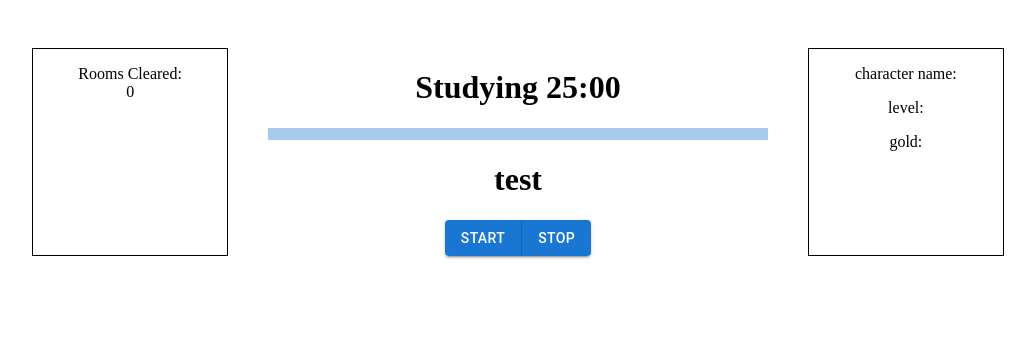
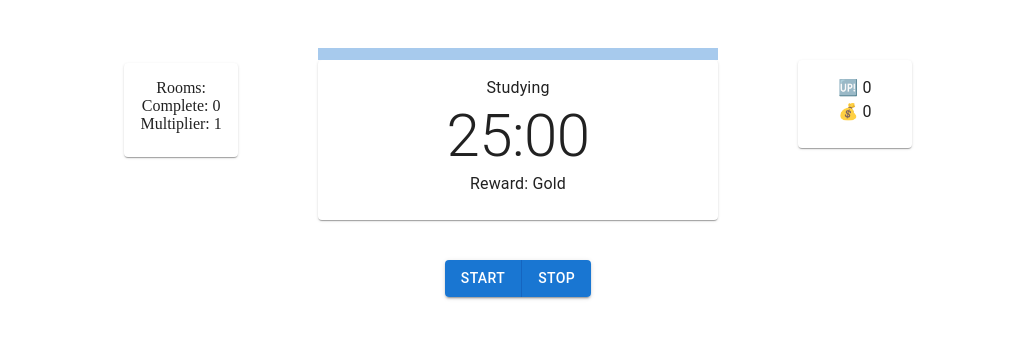
Before and after one commit to FS-CSCI150-F21/FS-CSCI150-F21-Team6, a React (Create React App) app in the folder timerpage/: page / in a window 1280 px wide. Shown: the top 338 px of the page, without its empty margins (122-1157 px from the left). Built offline with nearby package versions, Linux system fonts and the light colour scheme; no server answers.

Commit message:
Refactor code and start implementation of rewards

```diff
--- /dev/null
+++ b/package.json
@@ -0,0 +1,5 @@
+{
+  "dependencies": {
+    "axios": "^0.24.0"
+  }
+}
--- a/timerpage/src/App.js
+++ b/timerpage/src/App.js
@@ -3,112 +3,114 @@ import LinearProgress from '@mui/material/LinearProgress';
 import Button from '@mui/material/Button';
 import Box from '@mui/material/Box';
 import ButtonGroup from '@mui/material/ButtonGroup';
-import './App.css';
-
+import axios from 'axios';
+import TimerDisplay from './components/Timer.js';
+import CharacterDisplay from './components/CharacterDisplay'
+import RoomDisplay from './components/RoomDisplay'
 const convMinSec = minuteValue => minuteValue * 60;
-
-const handleRoomComplete = (pomoscompleted) => {
-    if (pomoscompleted % 2 == 0){
-
-    }
-}
-
 
 function App() {
     // these are values that the user can adjust to change the length of their pomos and breaks
-  const [ pomodoroLength , updatepomodoroLength ] = useState(25)
-  const [ shortBreakLength , updateShortBreakLength ] = useState(5)
-  const [ longBreakLength , updateLongBreakLength ] = useState(20)
+  const [ pomodoroLength , setpomodoroLength ] = useState(25)
+  const [ shortBreakLength , setShortBreakLength ] = useState(5)
+  const [ longBreakLength , setLongBreakLength ] = useState(20)
     // this is what we compare to our pomolength to get our percent and keep track of how long we've been timed
-  const [ timerSeconds , updateTimerSeconds ] = useState(convMinSec(pomodoroLength))
-  const [ timerMode , updateTimerMode ] = useState('Studying')
-  const [ dungeonPercent, updateDP ] = useState(0)
-  const [ isRunning, updateIsRunning ] = useState(false)
+  const [ timerSeconds , setTimerSeconds ] = useState(convMinSec(pomodoroLength))
+  const [ timerMode , setTimerMode ] = useState('Studying')
+  const [ isRunning, setIsRunning ] = useState(false)
   const [ pomosCompleted, incrementPomos ] = useState(0);
-  // total experience gold and items earned
-    const [totalGold, updateTotalGold] = useState(0);
-    const [totalExperience, updateTotalExperience] = useState(0);
-  //  const normalise = (value) => ((value - MIN) * 100) / (MAX - MIN);
+  const multiplier = pomosCompleted - .5;
+  const [character, setCharacterState] = useState({name: "", level: 0, gold: 0})
+
+    const {name, level, gold} = character;
+
     const normalise = (value) => ((value - 0) * 100) / (convMinSec(pomodoroLength) - 0);
 
     const handleModeChange = () => {
       if (timerMode === 'Studying' && pomosCompleted === 3){
-          updateTimerMode('LongBreak');
+          setTimerMode('LongBreak');
           incrementPomos(pomosCompleted => pomosCompleted + 1);
-          updateTimerSeconds(convMinSec(longBreakLength));
+          setTimerSeconds(convMinSec(longBreakLength));
       }
       else if (timerMode === 'Studying'){
-          updateTimerMode('Short Break');
-          updateTimerSeconds(convMinSec(shortBreakLength));
+          setTimerMode('Short Break');
+          setTimerSeconds(convMinSec(shortBreakLength));
           incrementPomos(pomosCompleted => pomosCompleted + 1);
       } else{
-          updateTimerMode('Studying')
-          updateTimerSeconds(convMinSec(pomodoroLength));
+          setTimerMode('Studying')
+          setTimerSeconds(convMinSec(pomodoroLength));
       }
+    }
+
+    const handleRoomComplete = (pomoscompleted) => {
+        if (pomoscompleted % 2 == 0){
+            return 'cock'
+        }
     }
 
     const formatSeconds = (timerSeconds) => {
         return `${Math.floor(timerSeconds/60)}:${(timerSeconds % 60 > 9) ? timerSeconds % 60 : '0' + timerSeconds % 60}`;
     }
 
-    // this only handles the countdown and is irrelevant to the type of countdown its doing
+    useEffect(() =>{
+        axios.get('http://localhost:3001/data')
+            .then(
+                response => {
+                    setCharacterState({name: response.data.name, level: response.data.level, gold: response.data.gold})
+                }
+            )
+    },[])
+
     const timeoutID = 0;
     useEffect(() => {
         if(isRunning && timerSeconds > 0) {
-            console.log('still running', Math.abs(timerSeconds - convMinSec(pomodoroLength)))
-            console.log('check math', pomodoroLength - timerSeconds)
             const timeoutID = setTimeout(() => {
-                updateTimerSeconds(timerSeconds => timerSeconds - 1)
+                setTimerSeconds(timerSeconds => timerSeconds - 1)
             }, 1000)
         }
 
         if (timerSeconds === 0){
-            updateIsRunning(false);
+            setIsRunning(false);
             clearTimeout(timeoutID);
             handleModeChange()
+            // is it better to have a separate handleRoomComplete function to isolate
+            handleRoomComplete()
         }
 
         clearTimeout(timeoutID);
     }, [isRunning, timerSeconds]);
 
   return (
-
           <Box sx={{
               display: 'flex',
               justifyContent: 'center',
               textAlign: 'center',
-             // background: 'pink',
+              alignItems: 'baseline',
               pt: 5, pb: 5,
-
           }}>
-
-              <Box sx={{border: 'solid 1px black', pl: 5, pr: 5, mr: 5, width: '9%'}}>
-                  <p>Rooms Cleared: {pomosCompleted}</p>
+              <Box sx={{mr: 10, width: '9%'}}>
+                  <RoomDisplay pomosCompleted={pomosCompleted} multiplier={multiplier}></RoomDisplay>
               </Box>
 
+              <Box>
+                  <Box sx={{mb: 5, minWidth: 400}}>
+                      <LinearProgress variant="determinate" value={normalise(Math.abs(timerSeconds - convMinSec(pomodoroLength)))} sx={{height: 12, width: '100%'}}></LinearProgress>
+                      <TimerDisplay timerMode={timerMode} timer={formatSeconds(timerSeconds)} reward={pomosCompleted % 2 === 0 ? 'Gold' : 'Exp'}></TimerDisplay>
+                  </Box>
 
-              <Box sx={{width: 500 }}>
-                  <h1>{timerMode} {formatSeconds(timerSeconds)}</h1>
-                  <LinearProgress variant="determinate" value={normalise(Math.abs(timerSeconds - convMinSec(pomodoroLength)))} sx={{height: 12, width: '100%'}}></LinearProgress>
-                 <h1>test</h1>
                   <ButtonGroup variant={'contained'}>
-                      <Button onClick={() => updateIsRunning(true)}>START</Button>
+                      <Button onClick={() => setIsRunning(true)}>START</Button>
                       <Button onClick={() => {
-                          updateIsRunning(false)
+                          setIsRunning(false)
                           clearTimeout(timeoutID)
                       }}>STOP</Button>
                   </ButtonGroup>
               </Box>
 
-              <Box sx={{border: 'solid 1px black', pl: 5, pr: 5, ml: 5, width: '9%'}}>
-                  <p>character name: </p>
-                  <p>level:</p>
-                  <p>gold: </p>
+              <Box sx={{ml: 10, width: '9%'}}>
+                <CharacterDisplay name={name} level={level} gold={gold} ></CharacterDisplay>
               </Box>
-
           </Box>
-
-
   );
 }
 
--- /dev/null
+++ b/timerpage/src/components/CharacterDisplay.js
@@ -0,0 +1,25 @@
+import React from 'react'
+import Card from '@mui/material/Card';
+import CardContent from '@mui/material/CardContent';
+import Typography from '@mui/material/Typography';
+
+const CharacterDisplay = ({name, level, gold}) => {
+    return (
+        <Card>
+            <CardContent>
+                <Typography variant="p">
+                    {name}
+                </Typography>
+                <Typography style={{wordWrap: "break-word"}}>
+                    🆙 {level}
+                    <br></br>
+                    💰 {gold}
+                </Typography>
+                <Typography>
+                </Typography>
+            </CardContent>
+        </Card>
+    )
+}
+
+export default CharacterDisplay;
--- /dev/null
+++ b/timerpage/src/components/RoomDisplay.js
@@ -0,0 +1,21 @@
+import React from 'react'
+import Card from '@mui/material/Card';
+import CardContent from '@mui/material/CardContent';
+import Typography from '@mui/material/Typography';
+
+const RoomDisplay = ({pomosCompleted, multiplier}) => {
+    return (
+        <Card>
+            <CardContent>
+                <Typography variant="p">
+                    Rooms:<br></br>
+                    Complete: {pomosCompleted}
+                    <br></br>
+                    Multiplier: {pomosCompleted === 0 ? 1 : 1 + (multiplier)}
+                </Typography>
+            </CardContent>
+        </Card>
+    )
+}
+
+export default RoomDisplay;
--- /dev/null
+++ b/timerpage/src/components/Timer.js
@@ -0,0 +1,23 @@
+import React from 'react'
+import Card from '@mui/material/Card';
+import CardContent from '@mui/material/CardContent';
+import Typography from '@mui/material/Typography';
+
+const TimerDisplay = ({timerMode, timer, reward}) => {
+    return (
+        <Card>
+            <CardContent>
+                <Typography>
+                    {timerMode}
+                </Typography>
+                <Typography variant='h2'>
+                    {timer}
+                </Typography>
+                <Typography>
+                    Reward: {reward}
+                </Typography>
+            </CardContent>
+        </Card>
+    )
+}
+export default TimerDisplay
```
Also changed, not shown: timerpage/db.json (added, +8 -0 lines), timerpage/src/components/RoomComplete.js (added), 1 other file (tests, documents, lock files or other folders).
